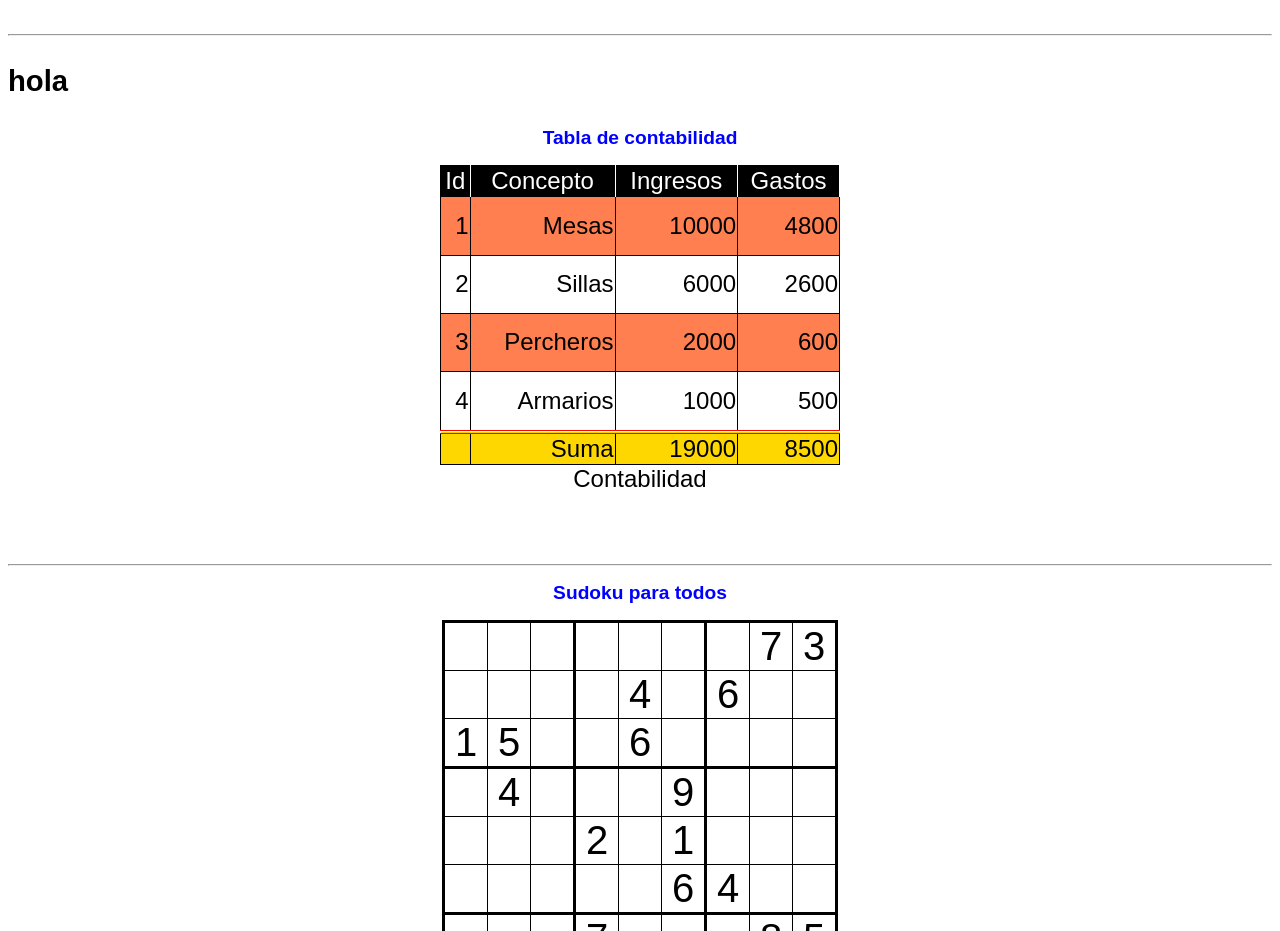
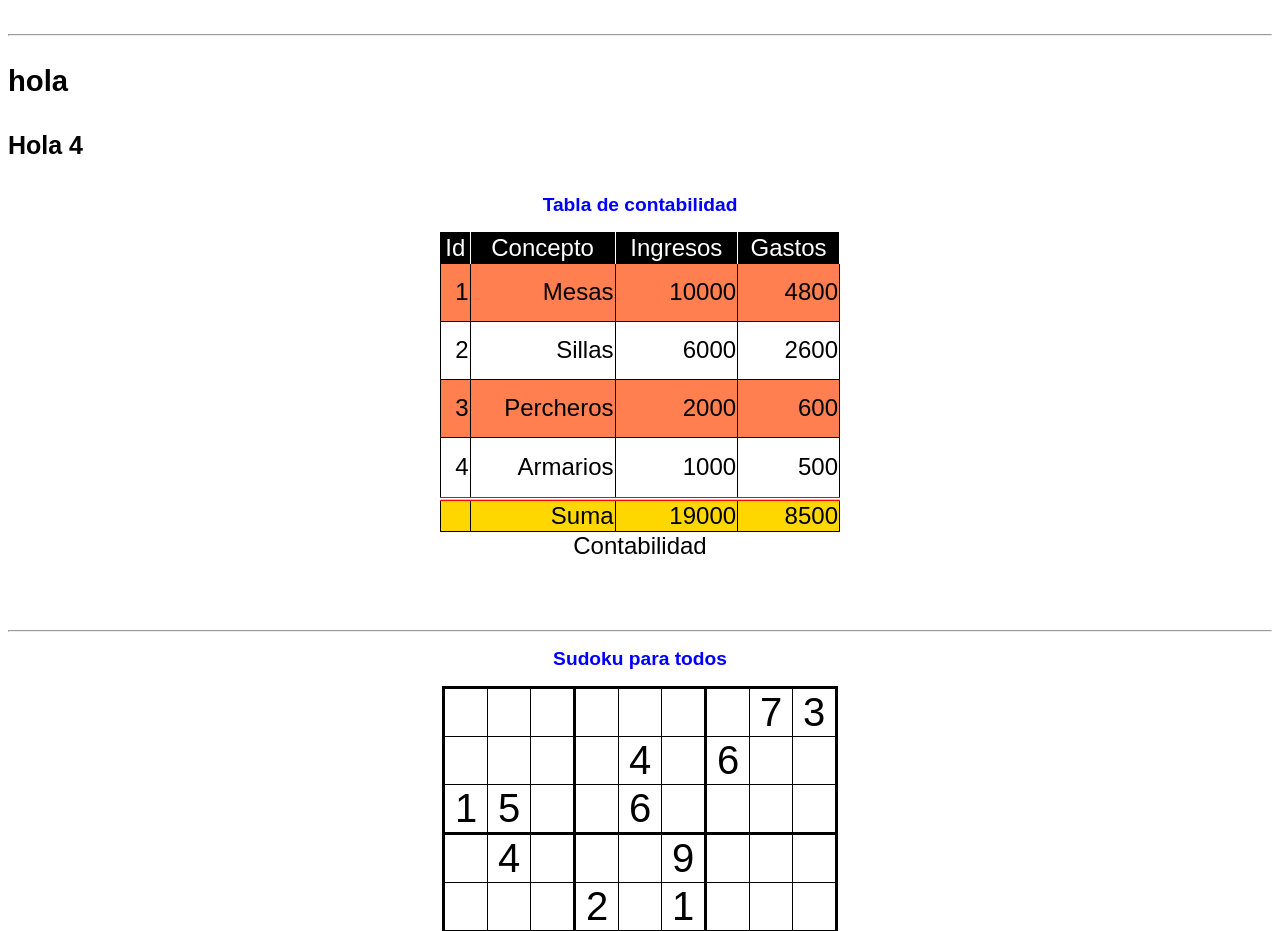
Before and after one commit to ssraul/curso, a website: page public_html/index.html in a window 1280 px wide. Shown: the part 780-1711 px from the top of the page. Drawn offline with Linux system fonts and the light colour scheme.

Commit message:
#3 cambio h4

```diff
--- a/public_html/index.html
+++ b/public_html/index.html
@@ -18,6 +18,7 @@
             <tr><td>O</td><td></td><td>O</td></tr>
         </table><br><br><hr>
         <h3>hola</h3>
+        <h4>Hola 4</h4>
         <h2>Tabla de contabilidad</h2>
         <table id="conta">
             <caption>Contabilidad</caption>
```
Also changed, not shown: 1 other file.
